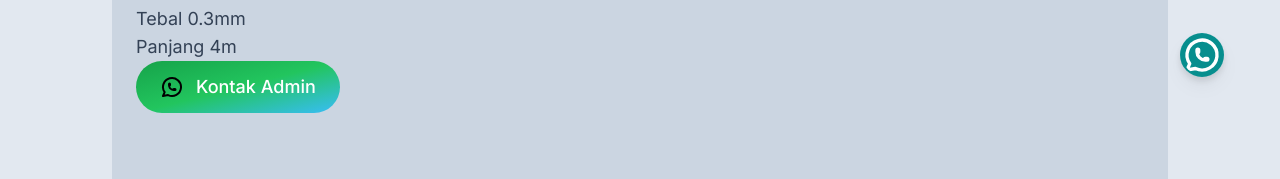
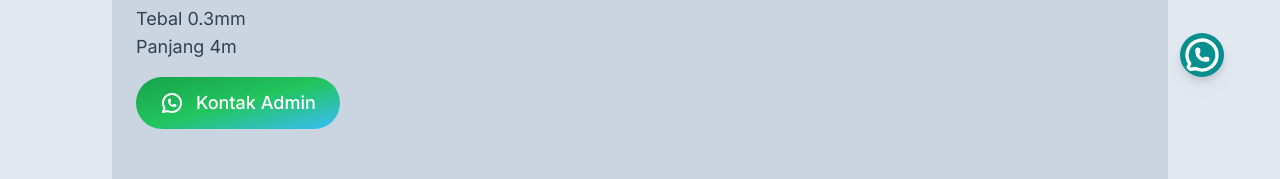
Before and after one commit to irfan-za/landing-sumber-griya-abadi, a Next.js app: page /products/1 in a window 1280 px wide. Shown: the part 675-854 px from the top of the page. Built offline with nearby package versions, Linux system fonts and the light colour scheme.

Commit message:
Update ButtonContact.jsx

```diff
--- a/src/app/components/ButtonContact.jsx
+++ b/src/app/components/ButtonContact.jsx
@@ -9,10 +9,9 @@ function ButtonContact({title}) {
         href={`https://api.whatsapp.com/send?phone=6285602904294&text=halo%20pak%2C%20saya%20mau%20tanya%20${title}.`}
         target="_blank"
         className="
-        transition duration-1000 delay-1000 ease-in font-medium
-        px-6 flex py-3 w-full sm:w-fit rounded-full bg-gradient-to-br from-green-600 via-green-500 to-secondary-400 hover:to-green-600 text-white"
+        transition duration-1000 delay-1000 ease-in font-medium mt-4 px-6 flex py-3 w-full sm:w-fit rounded-full bg-gradient-to-br from-green-600 via-green-500 to-secondary-400 hover:to-green-600 text-white"
       >
-        <Image src={'/wa.svg'} alt='Kontak Admin Sumber Griya Abadi' className="dark:invert mr-3" width={24} height={24} />
+        <Image src={'/wa.svg'} alt='Kontak Admin Sumber Griya Abadi' className="invert mr-3" width={24} height={24} />
         Kontak Admin
       </Link>
 
```
